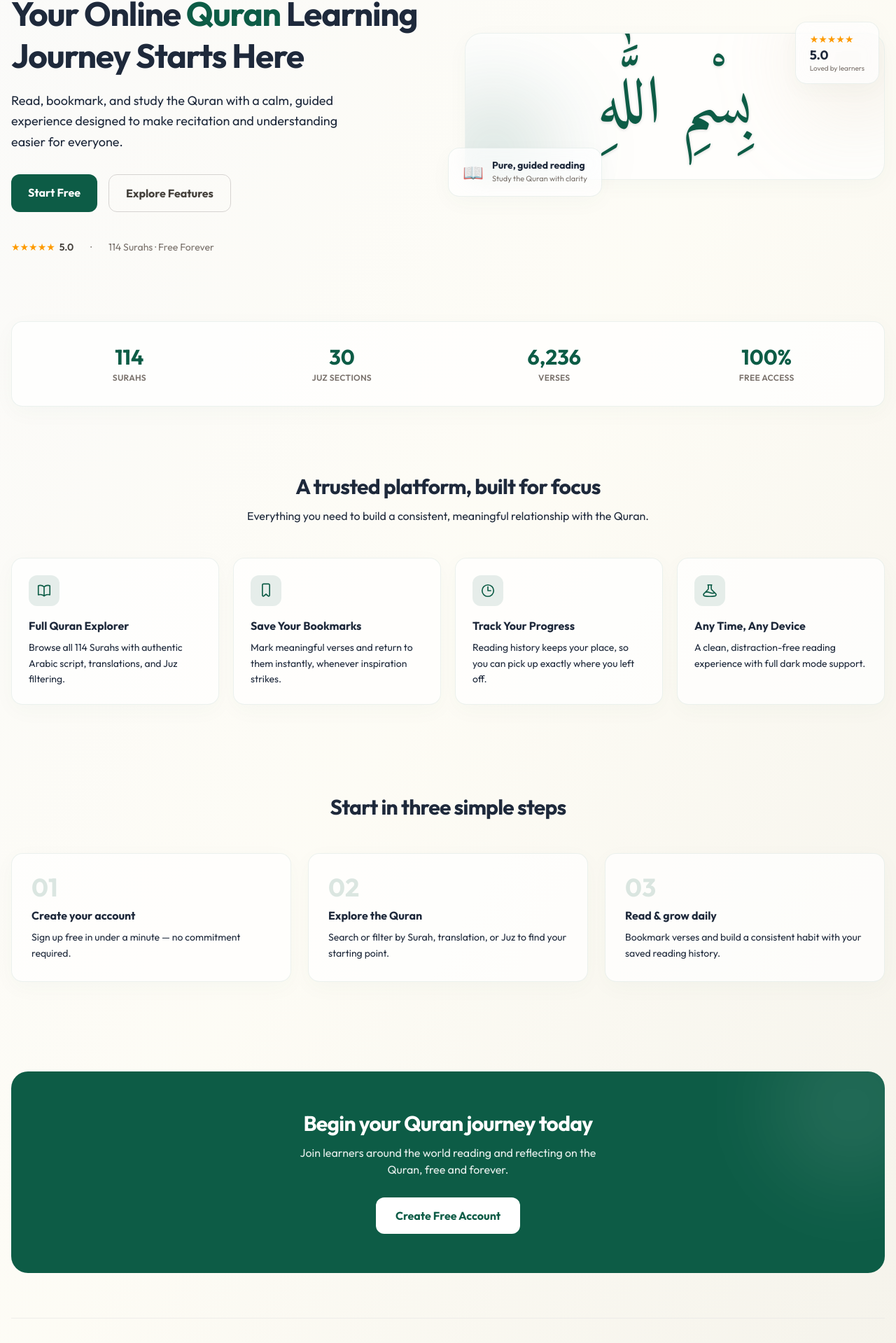
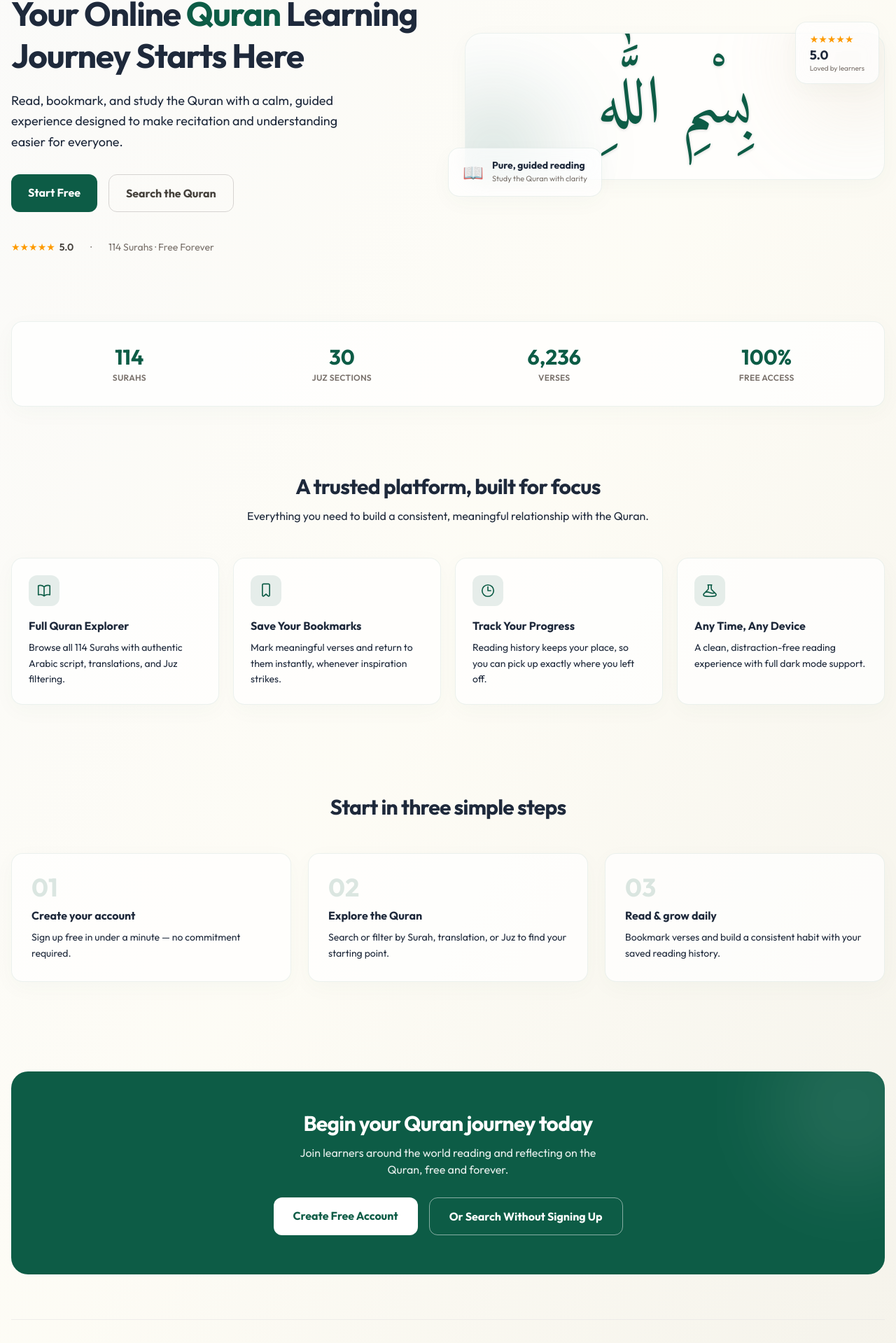
Before and after one commit to SamniHasnath/Project-Learning-27_Quran_Website, a React (Vite) app in the folder frontend/: page / in a window 1280 px wide. Shown: the part 257-2176 px from the top of the page at 70% size. Built offline with nearby package versions, Linux system fonts and the light colour scheme; no server answers.

Commit message:
feat: enhance landing page UI

```diff
--- a/frontend/src/pages/Landing.jsx
+++ b/frontend/src/pages/Landing.jsx
@@ -67,12 +67,12 @@ const Landing = () => {
             >
               Start Free
             </Link>
-            <a
-              href="#features"
+            <Link
+              to="/search"
               className="border border-stone-300 dark:border-stone-700 text-stone-700 dark:text-stone-200 font-bold px-6 py-3.5 rounded-xl hover:bg-stone-100 dark:hover:bg-stone-800/50 transition-all"
             >
-              Explore Features
-            </a>
+              Search the Quran
+            </Link>
           </div>
           <div className="flex items-center gap-6 mt-10 text-sm text-stone-500 dark:text-stone-400">
             <div className="flex items-center gap-1.5">
@@ -204,12 +204,20 @@ const Landing = () => {
         <div className="absolute -top-16 -right-16 w-56 h-56 bg-white/10 rounded-full blur-3xl"></div>
         <h2 className="text-3xl font-bold tracking-tight relative z-10">Begin your Quran journey today</h2>
         <p className="mt-3 opacity-90 max-w-md mx-auto relative z-10">Join learners around the world reading and reflecting on the Quran, free and forever.</p>
-        <Link
-          to="/register"
-          className="inline-block mt-7 bg-white dark:bg-islamic-dark text-islamic-green dark:text-islamic-gold font-bold px-7 py-3.5 rounded-xl hover:shadow-lg hover:scale-[1.02] active:scale-[0.98] transition-all relative z-10"
-        >
-          Create Free Account
-        </Link>
+        <div className="flex flex-wrap gap-4 justify-center mt-7 relative z-10">
+          <Link
+            to="/register"
+            className="inline-block bg-white dark:bg-islamic-dark text-islamic-green dark:text-islamic-gold font-bold px-7 py-3.5 rounded-xl hover:shadow-lg hover:scale-[1.02] active:scale-[0.98] transition-all"
+          >
+            Create Free Account
+          </Link>
+          <Link
+            to="/search"
+            className="inline-block border border-white/50 dark:border-islamic-dark/40 font-bold px-7 py-3.5 rounded-xl hover:bg-white/10 dark:hover:bg-islamic-dark/10 transition-all"
+          >
+            Or Search Without Signing Up
+          </Link>
+        </div>
       </motion.section>
 
       {/* Footer */}
```
